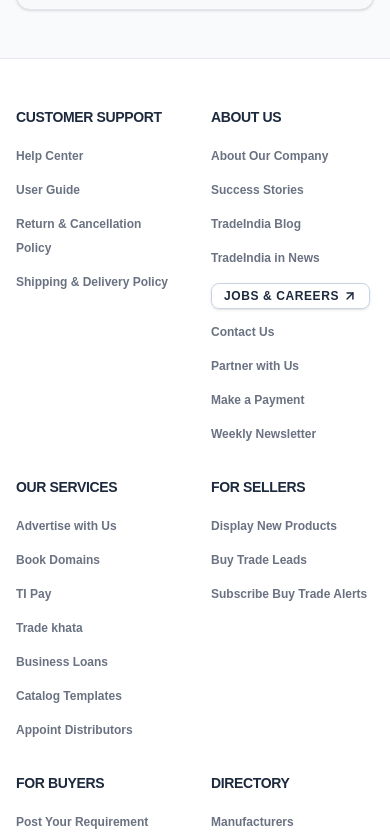
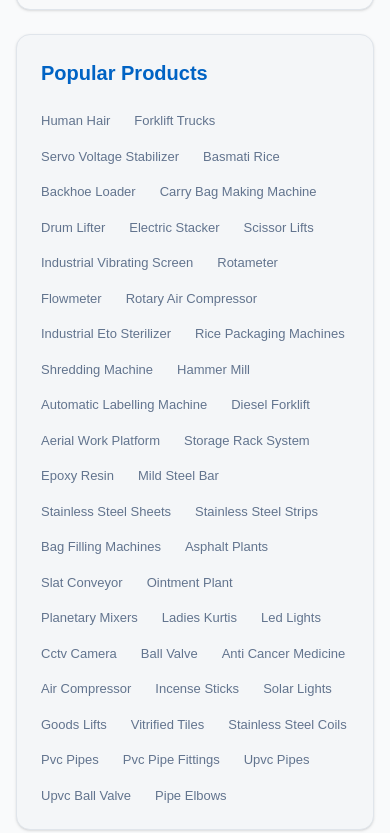
Before and after one commit to ShivangiPandey1236/trade-india, a React (Vite) app: page / in a window 390 px wide. Shown: the part 8811-9644 px from the top of the page. Built offline with nearby package versions, Linux system fonts and the light colour scheme.

Commit message:
feat: add popular products section to landing page and minor footer styling updates

```diff
--- a/src/App.jsx
+++ b/src/App.jsx
@@ -11,6 +11,7 @@
 import RecentBlogs from './components/landing/RecentBlogs'
 import Testimonials from './components/landing/Testimonials'
 import TopCategories from './components/landing/TopCategories'
+import PopularProducts from './components/landing/PopularProducts'
 import FloatingChat from './components/landing/FloatingChat'
 import Footer from './components/layout/Footer'
 
@@ -89,6 +90,11 @@
         <TopCategories />
       </div>
 
+      {/* Popular Products Section */}
+      <div className="w-full p-4 pt-0">
+        <PopularProducts />
+      </div>
+
       {/* Footer Element */}
       <Footer />
 
--- /dev/null
+++ b/src/components/landing/PopularProducts.jsx
@@ -0,0 +1,23 @@
+import { popularProductsData } from "../../data/popularProducts"
+
+export default function PopularProducts() {
+  return (
+    <section className="w-full mt-2 relative bg-[#f4f6f8] rounded-xl shadow-sm border border-brand-border p-6 sm:p-8">
+      <h3 className="text-xl sm:text-[22px] font-bold text-primary mb-6">
+        Popular Products
+      </h3>
+
+      <div className="flex flex-wrap items-center gap-x-6 sm:gap-x-8 gap-y-4 sm:gap-y-5">
+        {popularProductsData.map((product, index) => (
+          <a
+            key={index}
+            href="#"
+            className="text-[13px] sm:text-[14px] font-medium text-slate-500 hover:text-primary transition-colors duration-200"
+          >
+            {product}
+          </a>
+        ))}
+      </div>
+    </section>
+  )
+}
--- a/src/components/layout/Footer.jsx
+++ b/src/components/layout/Footer.jsx
@@ -70,7 +70,7 @@
 
   return (
     <footer className="w-full bg-white border-t border-gray-200 mt-8 font-sans">
-      <div className="w-full  px-4 py-12">
+      <div className="w-full  px-6 py-12">
         {/* Top: 6 Columns Grid */}
         <div className="grid grid-cols-2 md:grid-cols-3 lg:grid-cols-6 gap-8 mb-12">
           {footerSections.map((section, idx) => (
@@ -163,7 +163,7 @@
                 aria-label="Facebook"
               >
                 <svg className="w-4 h-4 fill-current" viewBox="0 0 24 24">
-                  <path d="M22 12c0-5.52-4.48-10-10-10S2 6.48 2 12c0 4.84 3.44 8.87 8 9.8V15H8v-3h2V9.5C10 7.57 11.57 6 13.5 6H16v3h-2c-.55 0-1 .45-1 1v2h3v3h-3v6.95c4.56-.93 8-4.96 8-9.75z"/>
+                  <path d="M22 12c0-5.52-4.48-10-10-10S2 6.48 2 12c0 4.84 3.44 8.87 8 9.8V15H8v-3h2V9.5C10 7.57 11.57 6 13.5 6H16v3h-2c-.55 0-1 .45-1 1v2h3v3h-3v6.95c4.56-.93 8-4.96 8-9.75z" />
                 </svg>
               </a>
               <a
@@ -172,7 +172,7 @@
                 aria-label="LinkedIn"
               >
                 <svg className="w-4 h-4 fill-current" viewBox="0 0 24 24">
-                  <path d="M19 0h-14c-2.761 0-5 2.239-5 5v14c0 2.761 2.239 5 5 5h14c2.762 0 5-2.239 5-5v-14c0-2.761-2.238-5-5-5zm-11 19h-3v-11h3v11zm-1.5-12.268c-.966 0-1.75-.779-1.75-1.75s.784-1.75 1.75-1.75 1.75.779 1.75 1.75-.784 1.75-1.75 1.75zm13.5 12.268h-3v-5.604c0-3.368-4-3.113-4 0v5.604h-3v-11h3v1.765c1.396-2.586 7-2.777 7 2.476v6.759z"/>
+                  <path d="M19 0h-14c-2.761 0-5 2.239-5 5v14c0 2.761 2.239 5 5 5h14c2.762 0 5-2.239 5-5v-14c0-2.761-2.238-5-5-5zm-11 19h-3v-11h3v11zm-1.5-12.268c-.966 0-1.75-.779-1.75-1.75s.784-1.75 1.75-1.75 1.75.779 1.75 1.75-.784 1.75-1.75 1.75zm13.5 12.268h-3v-5.604c0-3.368-4-3.113-4 0v5.604h-3v-11h3v1.765c1.396-2.586 7-2.777 7 2.476v6.759z" />
                 </svg>
               </a>
               <a
@@ -188,7 +188,7 @@
                 aria-label="YouTube"
               >
                 <svg className="w-4 h-4 fill-current" viewBox="0 0 24 24">
-                  <path d="M23.498 6.163a3.003 3.003 0 0 0-2.11-2.108C19.52 3.5 12 3.5 12 3.5s-7.52 0-9.388.555A3.002 3.002 0 0 0 .503 6.163C0 8.037 0 12 0 12s0 3.963.502 5.837a3.002 3.002 0 0 0 2.11 2.108C4.48 20.5 12 20.5 12 20.5s7.52 0 9.388-.555a3.002 3.002 0 0 0 2.11-2.108C24 15.963 24 12 24 12s0-3.963-.502-5.837zM9.545 15.568V8.432L15.818 12l-6.273 3.568z"/>
+                  <path d="M23.498 6.163a3.003 3.003 0 0 0-2.11-2.108C19.52 3.5 12 3.5 12 3.5s-7.52 0-9.388.555A3.002 3.002 0 0 0 .503 6.163C0 8.037 0 12 0 12s0 3.963.502 5.837a3.002 3.002 0 0 0 2.11 2.108C4.48 20.5 12 20.5 12 20.5s7.52 0 9.388-.555a3.002 3.002 0 0 0 2.11-2.108C24 15.963 24 12 24 12s0-3.963-.502-5.837zM9.545 15.568V8.432L15.818 12l-6.273 3.568z" />
                 </svg>
               </a>
             </div>
--- /dev/null
+++ b/src/data/popularProducts.js
@@ -0,0 +1,48 @@
+export const popularProductsData = [
+  "Human Hair",
+  "Forklift Trucks",
+  "Servo Voltage Stabilizer",
+  "Basmati Rice",
+  "Backhoe Loader",
+  "Carry Bag Making Machine",
+  "Drum Lifter",
+  "Electric Stacker",
+  "Scissor Lifts",
+  "Industrial Vibrating Screen",
+  "Rotameter",
+  "Flowmeter",
+  "Rotary Air Compressor",
+  "Industrial Eto Sterilizer",
+  "Rice Packaging Machines",
+  "Shredding Machine",
+  "Hammer Mill",
+  "Automatic Labelling Machine",
+  "Diesel Forklift",
+  "Aerial Work Platform",
+  "Storage Rack System",
+  "Epoxy Resin",
+  "Mild Steel Bar",
+  "Stainless Steel Sheets",
+  "Stainless Steel Strips",
+  "Bag Filling Machines",
+  "Asphalt Plants",
+  "Slat Conveyor",
+  "Ointment Plant",
+  "Planetary Mixers",
+  "Ladies Kurtis",
+  "Led Lights",
+  "Cctv Camera",
+  "Ball Valve",
+  "Anti Cancer Medicine",
+  "Air Compressor",
+  "Incense Sticks",
+  "Solar Lights",
+  "Goods Lifts",
+  "Vitrified Tiles",
+  "Stainless Steel Coils",
+  "Pvc Pipes",
+  "Pvc Pipe Fittings",
+  "Upvc Pipes",
+  "Upvc Ball Valve",
+  "Pipe Elbows"
+];
```
